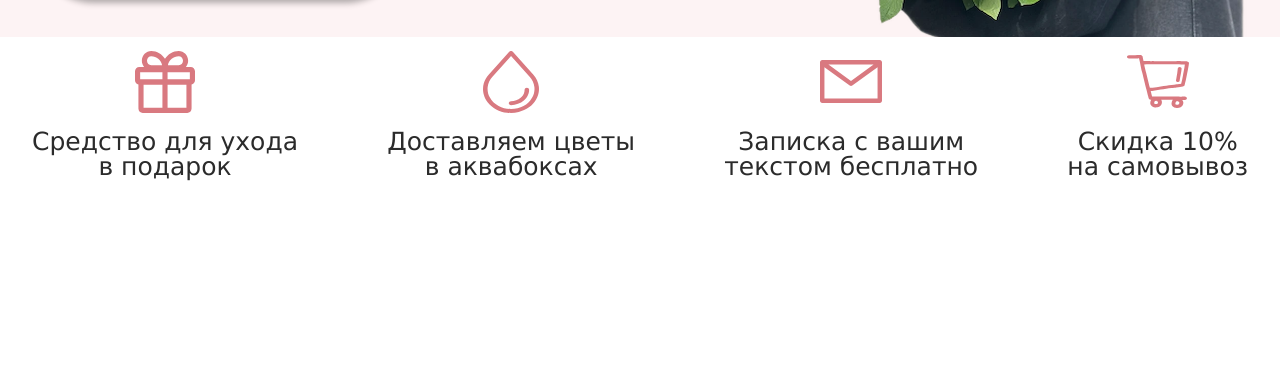
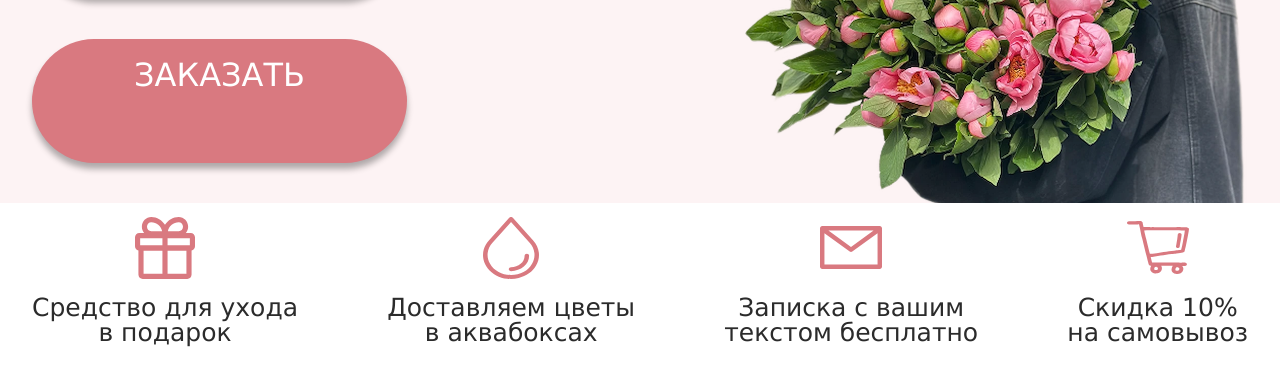
Before and after one commit to YshastikGryphon/donpinions-test, a plain HTML site: page index.html in a window 1280 px wide. Shown: the part 667-1044 px from the top of the page. Before the commit the page ends 878 px from the top, so only its background shows below. Drawn offline with Linux system fonts and the light colour scheme; a web font is replaced by a local one.

Commit message:
Update index.html

```diff
--- a/index.html
+++ b/index.html
@@ -227,7 +227,10 @@
                 <img style="height:32px" src="img/banner-sezon_text.png">
             </a>
             <a class="banner-sezon__top-content-btn" href="#" style="display:inline-flex;justify-content:center;height:84px;">
-                <span display: inline-block; style="font-size: 32px;line-height: 0px;">Заказать</span>
+                <span style="display:inline-flex; justify-content:center; font-size: 32px;line-height: 0px;">Заказать</span>
+            </a>
+            <a class="banner-sezon__top-content-btn" href="#" style="display:inline-flex;justify-content:center;height:84px;">
+                <span style="display:inline-flex; justify-content:center; font-size: 32px;line-height: 32px;">Заказать</span>
             </a>
         </div>
         <div class="banner-sezon__top-image">
```
